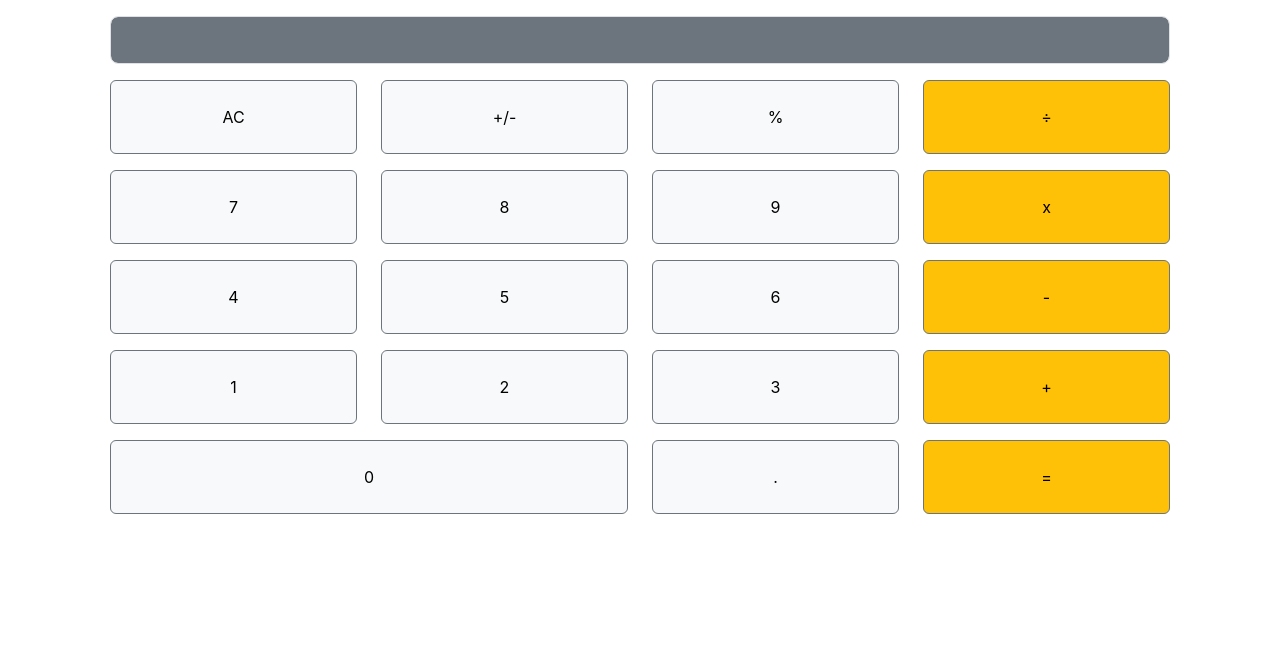
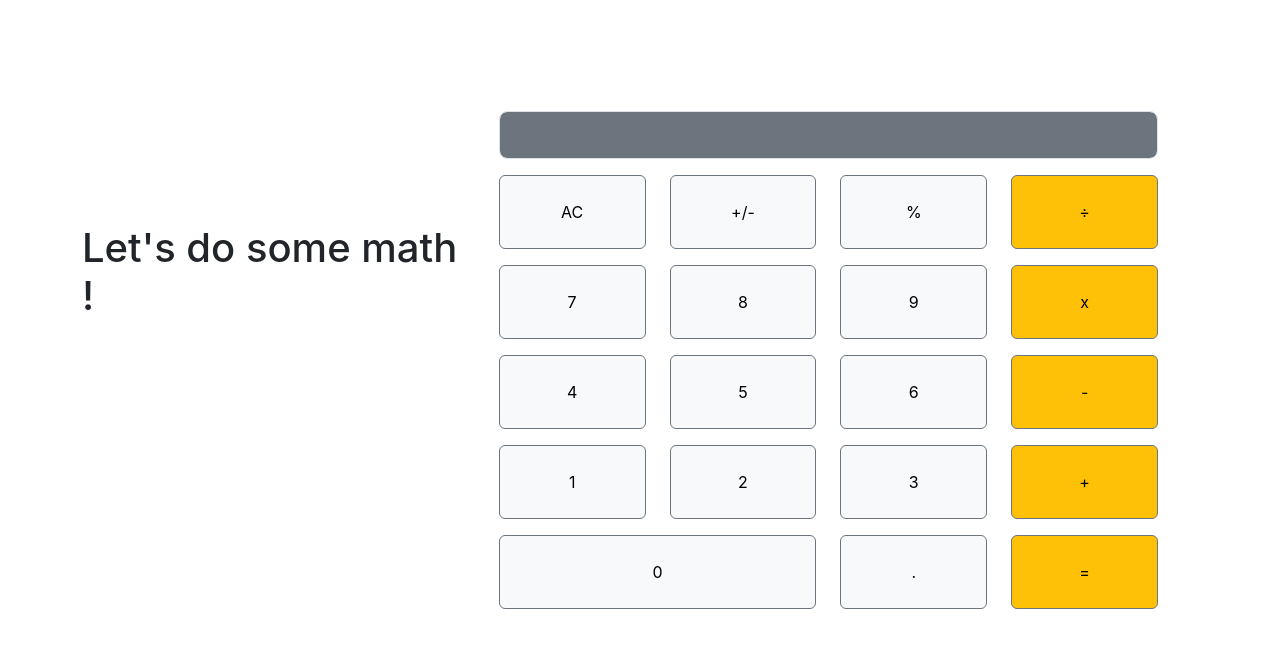
Before and after one commit to ahmedeid6842/Math-Magicians, a React (Create React App) app: page /calculator in a window 1280 px wide. Shown: the top 648 px of the page. Built offline with nearby package versions, Linux system fonts and the light colour scheme.

Commit message:
Added the Calculator page

```diff
--- a/src/App.js
+++ b/src/App.js
@@ -1,9 +1,9 @@
 import React from 'react';
 
 import { Route, Routes } from 'react-router-dom';
-import Home from './components/home';
-import Calculator from './components/calculator';
-import QuoteDisplay from './components/quote';
+import Home from './pages/Home';
+import Calculator from './pages/Calculator';
+import QuoteDisplay from './pages/Quote';
 
 function App() {
   return (
--- a/src/components/quote.css
+++ /dev/null
@@ -1,9 +0,0 @@
-.quote-title {
-  display: inline;
-}
-
-.quote-body {
-  display: inline;
-  margin-left: 10px;
-  font-size: 1.5rem;
-}
--- /dev/null
+++ b/src/pages/Calculator.jsx
@@ -0,0 +1,14 @@
+import React from 'react';
+import CalculatorComponent from '../components/calculator';
+import '../styles/calculator.css';
+
+const CalculatorPage = () => (
+  <section className=" container calculator-container">
+    <h2> Let&apos;s do some math ! </h2>
+    <div className="calculator-component">
+      <CalculatorComponent />
+    </div>
+  </section>
+);
+
+export default CalculatorPage;
--- a/src/components/quote.jsx
+++ b/src/pages/Quote.jsx
@@ -1,5 +1,5 @@
 import React, { useState, useEffect } from 'react';
-import './quote.css';
+import '../styles/quote.css';
 
 function QuoteDisplay() {
   const [quote, setQuote] = useState('');
--- /dev/null
+++ b/src/styles/calculator.css
@@ -0,0 +1,17 @@
+.calculator-container {
+  width: 100vw;
+  min-height: 90vh;
+  display: flex;
+  justify-content: space-between;
+  align-items: center;
+}
+
+.calculator-container h2 {
+  font-size: 2.5rem;
+  margin-top: 14rem;
+  align-self: flex-start;
+}
+
+.calculator-component {
+  width: 70%;
+}
--- /dev/null
+++ b/src/styles/quote.css
@@ -0,0 +1,9 @@
+.quote-title {
+    display: inline;
+  }
+
+  .quote-body {
+    display: inline;
+    margin-left: 10px;
+    font-size: 1.5rem;
+  }
```
Also changed, not shown: src/pages/Home.jsx (renamed from src/components/home.jsx).
